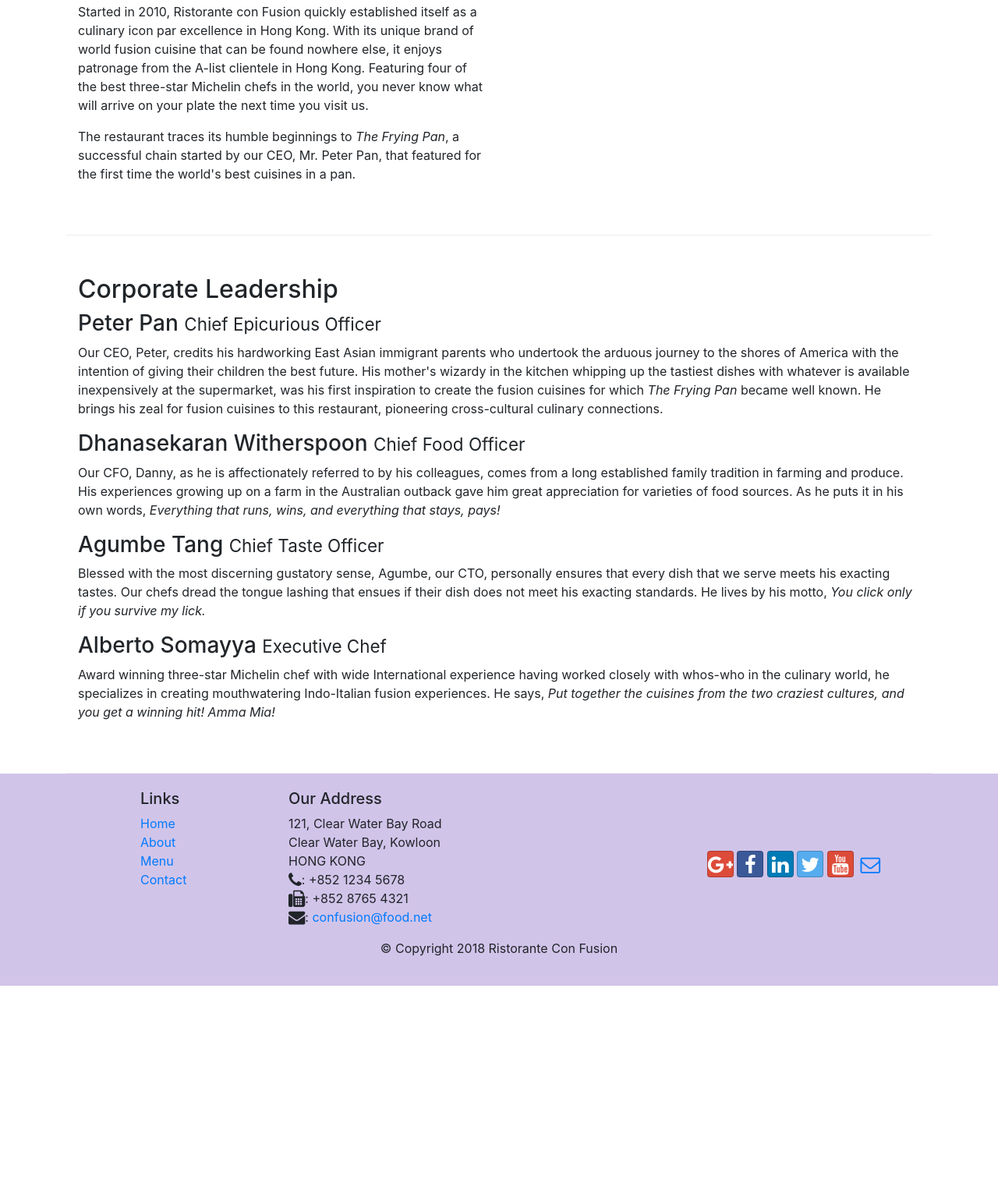
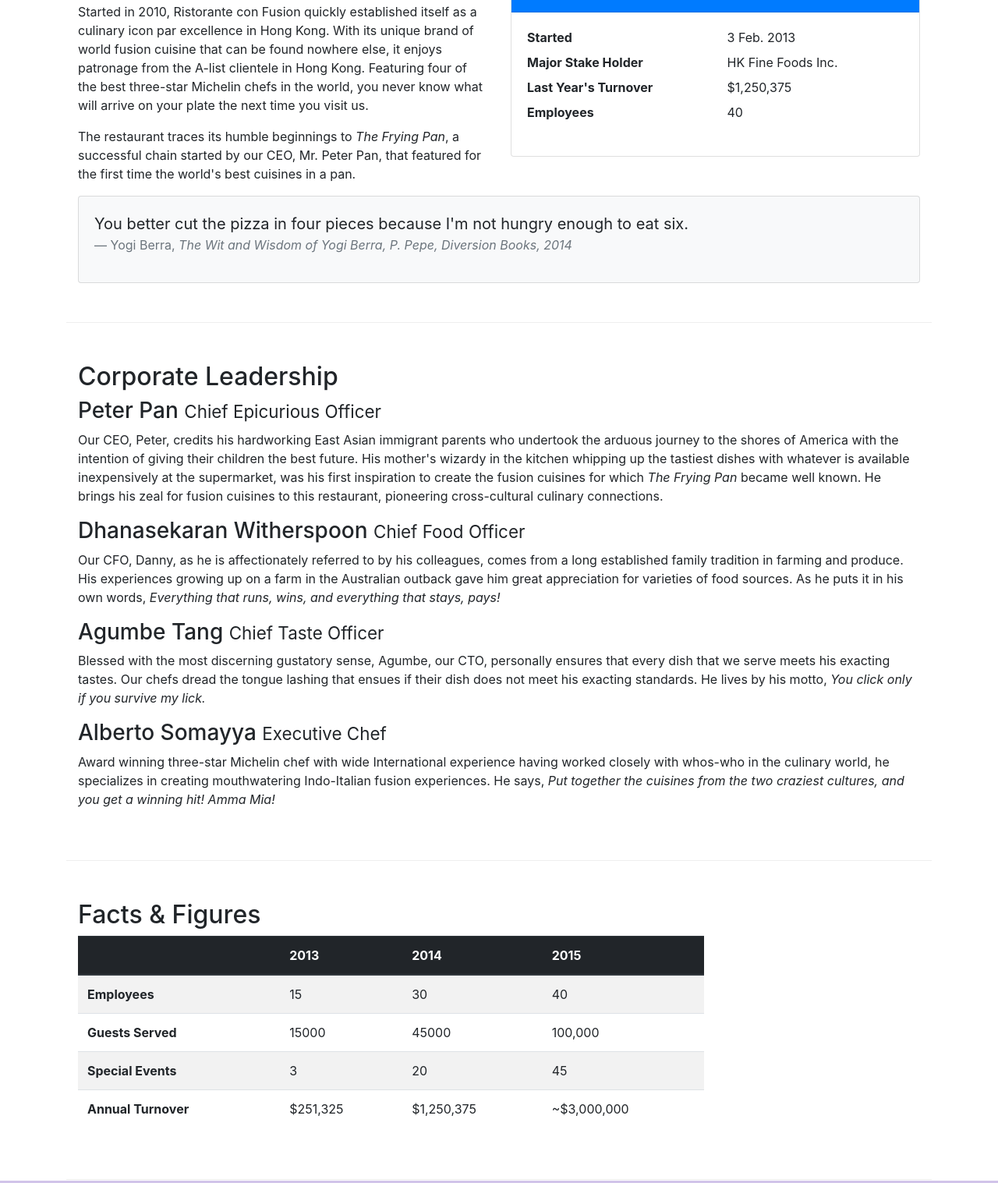
Before and after one commit to jay1499/Student-feedback-system, a website: page aboutus.html in a window 1280 px wide. Shown: the part 659-2176 px from the top of the page at 78% size. Before the commit the page ends 1923 px from the top, so only its background shows below. Drawn offline with nearby package versions, Linux system fonts and the light colour scheme.

Commit message:
tables and cards

```diff
--- a/aboutus.html
+++ b/aboutus.html
@@ -71,8 +71,36 @@
                 <p>Started in 2010, Ristorante con Fusion quickly established itself as a culinary icon par excellence in Hong Kong. With its unique brand of world fusion cuisine that can be found nowhere else, it enjoys patronage from the A-list clientele in Hong Kong.  Featuring four of the best three-star Michelin chefs in the world, you never know what will arrive on your plate the next time you visit us.</p>
                 <p>The restaurant traces its humble beginnings to <em>The Frying Pan</em>, a successful chain started by our CEO, Mr. Peter Pan, that featured for the first time the world's best cuisines in a pan.</p>
             </div>
-            <div>
+            <div class="col-12 col-sm-6">
+                <div class="card">
+                    <h3 class="card-header bg-primary text-white">Facts At a Glance</h3>
+                    <div class="card-body">
+                        <dl class="row">
+                            <dt class="col-6">Started</dt>
+                            <dd class="col-6">3 Feb. 2013</dd>
+                            <dt class="col-6">Major Stake Holder</dt>
+                            <dd class="col-6">HK Fine Foods Inc.</dd>
+                            <dt class="col-6">Last Year's Turnover</dt>
+                            <dd class="col-6">$1,250,375</dd>
+                            <dt class="col-6">Employees</dt>
+                            <dd class="col-6">40</dd>
+                        </dl>
+                    </div>
+                </div>
             </div>
+            <div class="col-12">
+                <div class="card card-body bg-light">
+                    <blockquote class="blockquote">
+                        <p class="mb-0">You better cut the pizza in four pieces because
+                            I'm not hungry enough to eat six.</p>
+                        <footer class="blockquote-footer">Yogi Berra,
+                            <cite title="Source Title">The Wit and Wisdom of Yogi Berra,
+                            P. Pepe, Diversion Books, 2014</cite>
+                        </footer>
+                    </blockquote>
+                </div>
+            </div>
+
         </div>
 
 
@@ -93,6 +121,51 @@
                 <p  class="d-none d-sm-block">Award winning three-star Michelin chef with wide International experience having worked closely with whos-who in the culinary world, he specializes in creating mouthwatering Indo-Italian fusion experiences. He says, <em>Put together the cuisines from the two craziest cultures, and you get a winning hit! Amma Mia!</em></p>
             </div>
        </div>
+       <div class="row row-content">
+        <div class="col-12 col-sm-9">
+            <h2>Facts &amp; Figures</h2>
+            <table class="table table-striped">
+                <thead class="thead-dark">
+                    <tr>
+                        <th>&nbsp;</th>
+                        <th>2013</th>
+                        <th>2014</th>
+                        <th>2015</th>
+                    </tr>
+                </thead>
+                <tbody>
+                    <tr>
+                        <th>Employees</th>
+                        <td>15</td>
+                        <td>30</td>
+                        <td>40</td>
+                    </tr>
+                    <tr>
+                        <th>Guests Served</th>
+                        <td>15000</td>
+                        <td>45000</td>
+                        <td>100,000</td>
+                    </tr>
+                    <tr>
+                        <th>Special Events</th>
+                        <td>3</td>
+                        <td>20</td>
+                        <td>45</td>
+                    </tr>
+                    <tr>
+                        <th>Annual Turnover</th>
+                        <td>$251,325</td>
+                        <td>$1,250,375</td>
+                        <td>~$3,000,000</td>
+                    </tr>
+                </tbody>
+            </table>
+        </div>
+        </div>
+         <div class="col-12 col-sm-3">
+        </div>
+   </div>
+
 
     </div>
 
```
